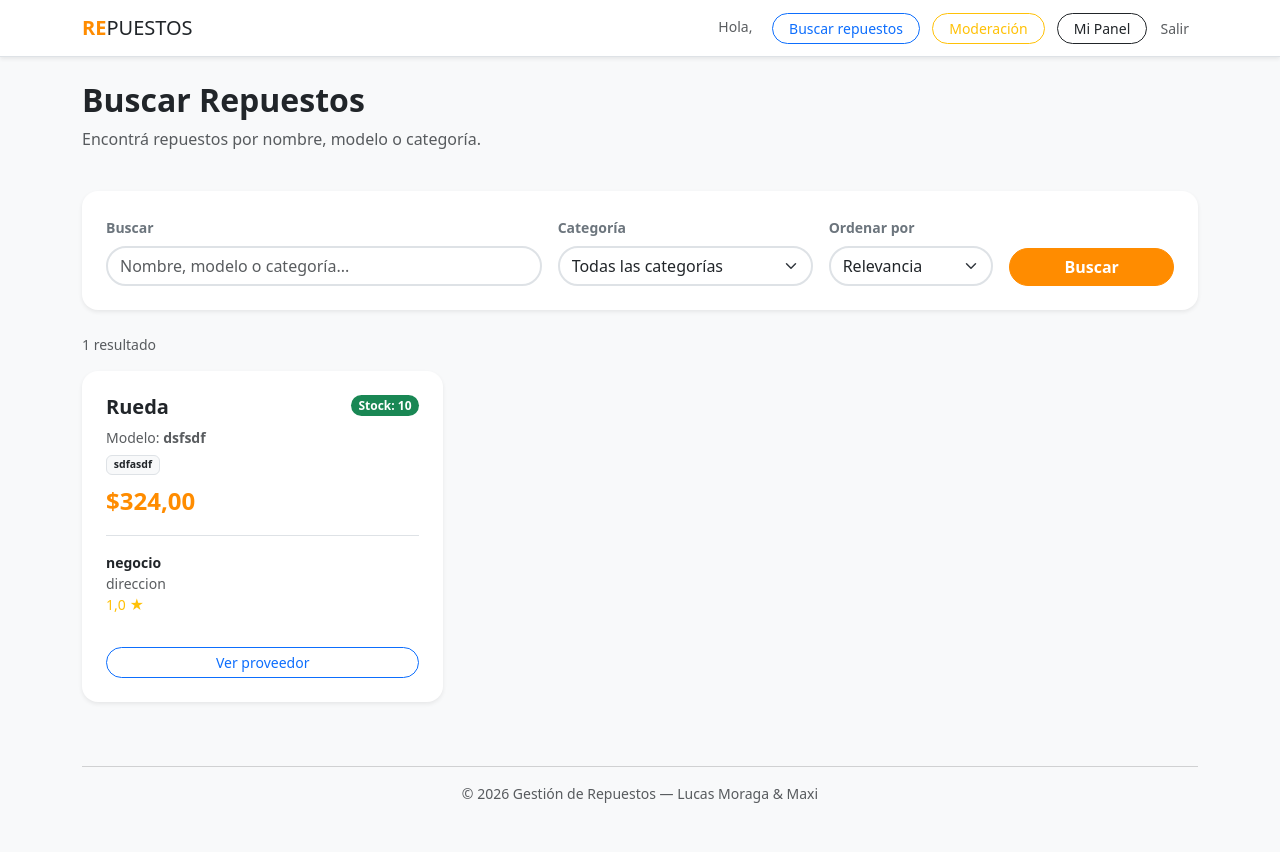
After one commit to LucasMor96/gestion-repuestos, a Django app: page /buscar/ in a window 1280 px wide. The commit adds this page. Run offline with Django 5.2, Linux system fonts and the light colour scheme; a user stored in the database is signed in; data comes from the database, SQL or seed files in the repository; both versions use the stored data as it was after the commit; tables that the repository leaves empty hold one stand-in row (values such as "Sample post").

Commit message:
feat: implementar módulos de búsqueda y catálogo de repuestos

```diff
--- a/plataforma/models.py
+++ b/plataforma/models.py
@@ -48,6 +48,8 @@ class Proveedor(models.Model):
     horarios = models.CharField(max_length=200, blank=True)
     logo = models.ImageField(upload_to='proveedores/logos/', blank=True, null=True)
     imagen = models.ImageField(upload_to='proveedores/imagenes/', blank=True, null=True)
+    latitud = models.FloatField(null=True, blank=True)
+    longitud = models.FloatField(null=True, blank=True)
     estado = models.CharField(max_length=15, choices=ESTADO_USUARIO_CHOICES, default='pendiente')
     nota_admin = models.TextField(blank=True)
     is_approved = models.BooleanField(default=False)
@@ -72,8 +74,11 @@ class Producto(models.Model):
     """Catálogo de productos del proveedor (US-06)"""
     proveedor = models.ForeignKey(Proveedor, on_delete=models.CASCADE, related_name="productos")
     nombre = models.CharField(max_length=200)
+    descripcion = models.TextField(blank=True)
+    modelo = models.CharField(max_length=100, blank=True)
     categoria = models.CharField(max_length=100)
     precio = models.DecimalField(max_digits=10, decimal_places=2)
+    stock = models.PositiveIntegerField(default=0)
     disponible = models.BooleanField(default=True)
 
     class Meta:
--- a/plataforma/templates/plataforma/base.html
+++ b/plataforma/templates/plataforma/base.html
@@ -27,6 +27,7 @@
             <div class="ms-auto">
                 {% if user.is_authenticated %}
                     <span class="me-3 text-muted small">Hola, {{ user.first_name }}</span>
+                    <a href="{% url 'buscar_repuestos' %}" class="btn btn-outline-primary btn-sm rounded-pill px-3 me-2">Buscar repuestos</a>
                     {% if user.is_staff %}
                         <a href="{% url 'panel_moderacion' %}" class="btn btn-outline-warning btn-sm rounded-pill px-3 me-2">Moderación</a>
                     {% endif %}
--- /dev/null
+++ b/plataforma/templates/plataforma/buscar_repuestos.html
@@ -0,0 +1,186 @@
+{% extends "plataforma/base.html" %}
+{% block title %}Buscar Repuestos{% endblock %}
+{% block content %}
+
+<div class="row mb-4">
+    <div class="col-12">
+        <h2 class="fw-bold">Buscar Repuestos</h2>
+        <p class="text-muted">Encontrá repuestos por nombre, modelo o categoría.</p>
+    </div>
+</div>
+
+<!-- FILTROS -->
+<div class="card border-0 shadow-sm rounded-4 p-4 mb-4">
+    <form method="get" id="formBusqueda">
+        <input type="hidden" name="lat" id="inputLat" value="{{ lat }}">
+        <input type="hidden" name="lng" id="inputLng" value="{{ lng }}">
+        <div class="row g-3 align-items-end">
+            <div class="col-md-5">
+                <label class="form-label fw-bold small text-secondary">Buscar</label>
+                <input type="text" name="q" value="{{ query }}"
+                       class="form-control rounded-pill border-2"
+                       placeholder="Nombre, modelo o categoría...">
+            </div>
+            <div class="col-md-3">
+                <label class="form-label fw-bold small text-secondary">Categoría</label>
+                <select name="categoria" class="form-select rounded-pill border-2">
+                    <option value="">Todas las categorías</option>
+                    {% for cat in categorias %}
+                        <option value="{{ cat }}" {% if cat == categoria_sel %}selected{% endif %}>{{ cat }}</option>
+                    {% endfor %}
+                </select>
+            </div>
+            <div class="col-md-2">
+                <label class="form-label fw-bold small text-secondary">Ordenar por</label>
+                <select name="orden" id="selectOrden" class="form-select rounded-pill border-2">
+                    <option value="" {% if not orden %}selected{% endif %}>Relevancia</option>
+                    <option value="precio_asc" {% if orden == 'precio_asc' %}selected{% endif %}>Precio ↑</option>
+                    <option value="precio_desc" {% if orden == 'precio_desc' %}selected{% endif %}>Precio ↓</option>
+                    <option value="distancia" {% if orden == 'distancia' %}selected{% endif %}>Distancia</option>
+                </select>
+            </div>
+            <div class="col-md-2 d-flex gap-2">
+                <button type="submit" class="btn btn-primary rounded-pill px-4 flex-grow-1 fw-bold">Buscar</button>
+                {% if query or categoria_sel or orden %}
+                    <a href="{% url 'buscar_repuestos' %}" class="btn btn-outline-secondary rounded-pill px-3" title="Limpiar">✕</a>
+                {% endif %}
+            </div>
+        </div>
+    </form>
+</div>
+
+<!-- RESULTADO DISTANCIA: botón geolocalización -->
+{% if orden == 'distancia' and not lat %}
+<div class="alert alert-info rounded-4 d-flex align-items-center gap-3 mb-4">
+    <span>Para ordenar por distancia necesitamos tu ubicación.</span>
+    <button class="btn btn-sm btn-primary rounded-pill" id="btnGeo">Usar mi ubicación</button>
+</div>
+{% endif %}
+
+<!-- RESUMEN -->
+<div class="d-flex justify-content-between align-items-center mb-3">
+    <span class="text-muted small">
+        {% if productos %}
+            {{ productos|length }} resultado{% if productos|length != 1 %}s{% endif %}
+            {% if query %}para "<strong>{{ query }}</strong>"{% endif %}
+        {% endif %}
+    </span>
+</div>
+
+<!-- RESULTADOS -->
+{% if productos %}
+<div class="row g-3">
+    {% for producto in productos %}
+    <div class="col-md-6 col-lg-4">
+        <div class="card border-0 shadow-sm rounded-4 h-100">
+            <div class="card-body p-4">
+                <!-- Encabezado: nombre + badge stock -->
+                <div class="d-flex justify-content-between align-items-start mb-2">
+                    <h5 class="fw-bold mb-0">{{ producto.nombre }}</h5>
+                    {% if producto.stock > 5 %}
+                        <span class="badge bg-success rounded-pill ms-2">Stock: {{ producto.stock }}</span>
+                    {% elif producto.stock > 0 %}
+                        <span class="badge bg-warning text-dark rounded-pill ms-2">Últimas {{ producto.stock }}</span>
+                    {% else %}
+                        <span class="badge bg-danger rounded-pill ms-2">Sin stock</span>
+                    {% endif %}
+                </div>
+
+                {% if producto.modelo %}
+                    <p class="text-muted small mb-1">Modelo: <strong>{{ producto.modelo }}</strong></p>
+                {% endif %}
+                <p class="text-muted small mb-2">
+                    <span class="badge bg-light text-dark border">{{ producto.categoria }}</span>
+                </p>
+
+                <p class="fs-4 fw-bold text-primary mb-3">${{ producto.precio }}</p>
+
+                <!-- Proveedor -->
+                <div class="border-top pt-3">
+                    <p class="small fw-bold mb-0">{{ producto.proveedor.nombre_negocio }}</p>
+                    <p class="text-muted small mb-0">{{ producto.proveedor.direccion }}</p>
+                    {% if producto.proveedor.horarios %}
+                        <p class="text-muted small mb-0">{{ producto.proveedor.horarios }}</p>
+                    {% endif %}
+                    {% if producto.distancia_km is not None %}
+                        <p class="text-muted small mb-0">
+                            <span class="text-success fw-bold">{{ producto.distancia_km }} km</span> de distancia
+                        </p>
+                    {% elif orden == 'distancia' %}
+                        <p class="text-muted small mb-0">Distancia no disponible</p>
+                    {% endif %}
+                    {% if producto.proveedor.calificacion_promedio %}
+                        <p class="text-warning small mb-0">{{ producto.proveedor.calificacion_promedio }} ★</p>
+                    {% endif %}
+                </div>
+            </div>
+            <div class="card-footer bg-transparent border-0 px-4 pb-4">
+                <a href="{% url 'perfil_proveedor' producto.proveedor.pk %}"
+                   class="btn btn-outline-primary btn-sm rounded-pill w-100">Ver proveedor</a>
+            </div>
+        </div>
+    </div>
+    {% endfor %}
+</div>
+
+{% else %}
+<div class="text-center py-5">
+    <div class="display-4 text-muted mb-3">🔍</div>
+    <h4 class="fw-bold text-muted">
+        {% if query or categoria_sel %}
+            No se encontraron repuestos para tu búsqueda.
+        {% else %}
+            Ingresá un término para comenzar a buscar.
+        {% endif %}
+    </h4>
+    {% if query or categoria_sel %}
+        <p class="text-muted">Probá con otro nombre, modelo o categoría.</p>
+        <a href="{% url 'buscar_repuestos' %}" class="btn btn-outline-primary rounded-pill px-4 mt-2">Ver todos</a>
+    {% endif %}
+</div>
+{% endif %}
+
+<script>
+(function () {
+    const selectOrden = document.getElementById('selectOrden');
+    const btnGeo = document.getElementById('btnGeo');
+    const form = document.getElementById('formBusqueda');
+    const inputLat = document.getElementById('inputLat');
+    const inputLng = document.getElementById('inputLng');
+
+    function pedirUbicacion(cb) {
+        if (!navigator.geolocation) {
+            alert('Tu navegador no soporta geolocalización.');
+            return;
+        }
+        navigator.geolocation.getCurrentPosition(
+            pos => cb(pos.coords.latitude, pos.coords.longitude),
+            () => alert('No se pudo obtener tu ubicación. Verificá los permisos del navegador.')
+        );
+    }
+
+    // Al cambiar el orden a distancia: solicitar geolocalización antes de enviar
+    selectOrden.addEventListener('change', function () {
+        if (this.value === 'distancia') {
+            pedirUbicacion(function (lat, lng) {
+                inputLat.value = lat;
+                inputLng.value = lng;
+                form.submit();
+            });
+        }
+    });
+
+    // Botón explícito de geolocalización (visible si orden=distancia sin coords)
+    if (btnGeo) {
+        btnGeo.addEventListener('click', function () {
+            pedirUbicacion(function (lat, lng) {
+                inputLat.value = lat;
+                inputLng.value = lng;
+                form.submit();
+            });
+        });
+    }
+})();
+</script>
+
+{% endblock %}
--- a/plataforma/urls.py
+++ b/plataforma/urls.py
@@ -16,6 +16,16 @@ urlpatterns = [
     path('perfil/tecnico/<int:pk>/', views.perfil_tecnico, name='perfil_tecnico'),
     path('perfil/proveedor/<int:pk>/', views.perfil_proveedor, name='perfil_proveedor'),
 
+    # Búsqueda
+    path('buscar/', views.buscar_repuestos, name='buscar_repuestos'),
+
+    # Catálogo del proveedor (US-06)
+    path('catalogo/', views.catalogo_proveedor, name='catalogo_proveedor'),
+    path('catalogo/agregar/', views.agregar_producto, name='agregar_producto'),
+    path('catalogo/editar/<int:pk>/', views.editar_producto, name='editar_producto'),
+    path('catalogo/eliminar/<int:pk>/', views.eliminar_producto, name='eliminar_producto'),
+    path('catalogo/toggle/<int:pk>/', views.toggle_disponibilidad, name='toggle_disponibilidad'),
+
     # Moderación (solo staff)
     path('moderacion/', views.panel_moderacion, name='panel_moderacion'),
     path('moderacion/aprobar/<str:tipo>/<int:pk>/', views.aprobar_usuario, name='aprobar_usuario'),
--- a/plataforma/views.py
+++ b/plataforma/views.py
@@ -1,3 +1,6 @@
+from math import radians, sin, cos, sqrt, atan2
+
+from django.db.models import Q
 from django.shortcuts import render, redirect, get_object_or_404
 from django.contrib.auth import authenticate, login, logout
 from django.contrib.auth.decorators import login_required
@@ -6,8 +9,9 @@ from django.contrib.auth.models import User
 from .forms import (
     RegistroTecnicoForm, RegistroProveedorForm, LoginForm,
     EditarPerfilTecnicoForm, EditarPerfilProveedorForm,
+    ProductoForm,
 )
-from .models import Tecnico, Proveedor
+from .models import Tecnico, Proveedor, Producto
 
 
 def _solo_staff(request):
@@ -257,3 +261,182 @@ def solicitar_info(request, tipo, pk):
         perfil.save()
         messages.success(request, f'Nota guardada para {perfil.usuario.get_full_name()}. El usuario la verá al intentar ingresar.')
     return redirect('panel_moderacion')
+
+
+def _haversine(lat1, lon1, lat2, lon2):
+    """Distancia en km entre dos coordenadas (fórmula de Haversine)."""
+    R = 6371
+    dlat = radians(lat2 - lat1)
+    dlon = radians(lon2 - lon1)
+    a = sin(dlat / 2) ** 2 + cos(radians(lat1)) * cos(radians(lat2)) * sin(dlon / 2) ** 2
+    return R * 2 * atan2(sqrt(a), sqrt(1 - a))
+
+
+@login_required(login_url='login')
+def buscar_repuestos(request):
+    """Búsqueda de repuestos por nombre, modelo o categoría (US-04)"""
+    query = request.GET.get('q', '').strip()
+    categoria_sel = request.GET.get('categoria', '').strip()
+    orden = request.GET.get('orden', '')
+    lat_str = request.GET.get('lat', '')
+    lng_str = request.GET.get('lng', '')
+
+    try:
+        productos = Producto.objects.filter(disponible=True).select_related('proveedor')
+
+        if query:
+            productos = productos.filter(
+                Q(nombre__icontains=query) |
+                Q(modelo__icontains=query) |
+                Q(categoria__icontains=query)
+            )
+
+        if categoria_sel:
+            productos = productos.filter(categoria__icontains=categoria_sel)
+
+        if orden == 'precio_asc':
+            productos = productos.order_by('precio')
+        elif orden == 'precio_desc':
+            productos = productos.order_by('-precio')
+
+        categorias = (
+            Producto.objects
+            .filter(disponible=True)
+            .values_list('categoria', flat=True)
+            .distinct()
+            .order_by('categoria')
+        )
+
+        productos_lista = list(productos)
+
+        if orden == 'distancia' and lat_str and lng_str:
+            user_lat = float(lat_str)
+            user_lng = float(lng_str)
+
+            for p in productos_lista:
+                prov = p.proveedor
+                if prov.latitud is not None and prov.longitud is not None:
+                    p.distancia_km = round(_haversine(user_lat, user_lng, prov.latitud, prov.longitud), 1)
+                else:
+                    p.distancia_km = None
+
+            productos_lista.sort(key=lambda p: p.distancia_km if p.distancia_km is not None else float('inf'))
+
+        context = {
+            'productos': productos_lista,
+            'query': query,
+            'categoria_sel': categoria_sel,
+            'orden': orden,
+            'categorias': categorias,
+            'lat': lat_str,
+            'lng': lng_str,
+        }
+    except Exception:
+        messages.error(request, 'Ocurrió un error al realizar la búsqueda. Intentá de nuevo.')
+        context = {
+            'productos': [],
+            'query': query,
+            'categoria_sel': categoria_sel,
+            'orden': orden,
+            'categorias': [],
+            'lat': lat_str,
+            'lng': lng_str,
+        }
+
+    return render(request, 'plataforma/buscar_repuestos.html', context)
+
+
+# ---------------------------------------------------------------------------
+# Catálogo de productos – US-06 (solo proveedores)
+# ---------------------------------------------------------------------------
+
+def _get_proveedor_o_403(request):
+    """Devuelve el perfil Proveedor del usuario o None si no corresponde."""
+    if not hasattr(request.user, 'proveedor'):
+        messages.error(request, 'Esta sección es solo para proveedores.')
+        return None
+    return request.user.proveedor
+
+
+@login_required(login_url='login')
+def catalogo_proveedor(request):
+    """Lista los productos propios del proveedor."""
+    proveedor = _get_proveedor_o_403(request)
+    if proveedor is None:
+        return redirect('dashboard')
+
+    productos = proveedor.productos.all().order_by('nombre')
+    return render(request, 'plataforma/catalogo_proveedor.html', {'productos': productos})
+
+
+@login_required(login_url='login')
+def agregar_producto(request):
+    """Crea un nuevo producto en el catálogo."""
+    proveedor = _get_proveedor_o_403(request)
+    if proveedor is None:
+        return redirect('dashboard')
+
+    if request.method == 'POST':
+        form = ProductoForm(request.POST)
+        if form.is_valid():
+            producto = form.save(commit=False)
+            producto.proveedor = proveedor
+            producto.save()
+            messages.success(request, f'Producto "{producto.nombre}" publicado en el catálogo.')
+            return redirect('catalogo_proveedor')
+    else:
+        form = ProductoForm()
+
+    return render(request, 'plataforma/producto_form.html', {'form': form, 'accion': 'Agregar'})
+
+
+@login_required(login_url='login')
+def editar_producto(request, pk):
+    """Edita un producto existente."""
+    proveedor = _get_proveedor_o_403(request)
+    if proveedor is None:
+        return redirect('dashboard')
+
+    producto = get_object_or_404(Producto, pk=pk, proveedor=proveedor)
+
+    if request.method == 'POST':
+        form = ProductoForm(request.POST, instance=producto)
+        if form.is_valid():
+            form.save()
+            messages.success(request, f'Producto "{producto.nombre}" actualizado.')
+            return redirect('catalogo_proveedor')
+    else:
+        form = ProductoForm(instance=producto)
+
+    return render(request, 'plataforma/producto_form.html', {'form': form, 'accion': 'Editar', 'producto': producto})
+
+
+@login_required(login_url='login')
+def eliminar_producto(request, pk):
+    """Elimina un producto tras confirmación POST."""
+    proveedor = _get_proveedor_o_403(request)
+    if proveedor is None:
+        return redirect('dashboard')
+
+    producto = get_object_or_404(Producto, pk=pk, proveedor=proveedor)
+
+    if request.method == 'POST':
+        nombre = producto.nombre
+        producto.delete()
+        messages.success(request, f'Producto "{nombre}" eliminado del catálogo.')
+    return redirect('catalogo_proveedor')
+
+
+@login_required(login_url='login')
+def toggle_disponibilidad(request, pk):
+    """Activa o desactiva la visibilidad de un producto sin editar el resto."""
+    proveedor = _get_proveedor_o_403(request)
+    if proveedor is None:
+        return redirect('dashboard')
+
+    producto = get_object_or_404(Producto, pk=pk, proveedor=proveedor)
+    producto.disponible = not producto.disponible
+    producto.save(update_fields=['disponible'])
+    estado = 'visible' if producto.disponible else 'oculto'
+    messages.success(request, f'"{producto.nombre}" ahora está {estado} en el catálogo.')
+    return redirect('catalogo_proveedor')
```
Also changed, not shown: plataforma/forms.py (+27 -1 lines), plataforma/templates/plataforma/catalogo_proveedor.html (added, +117 -0 lines), plataforma/templates/plataforma/dashboard.html (+6 -1 lines), plataforma/templates/plataforma/producto_form.html (added, +67 -0 lines), db.sqlite3, plataforma/migrations/0006_producto_modelo_producto_stock_proveedor_latitud_and_more.py (added), plataforma/migrations/0007_producto_descripcion.py (added).
